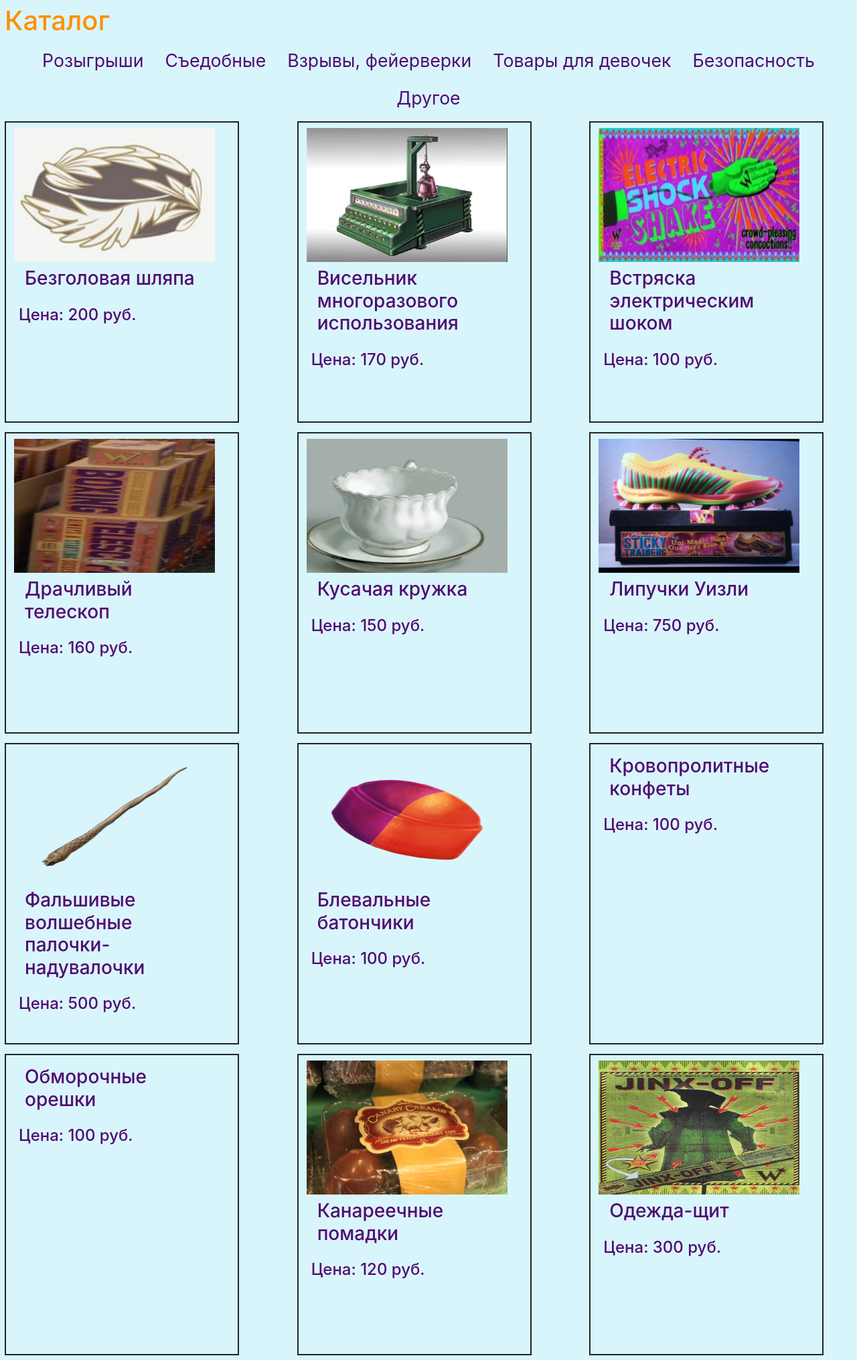
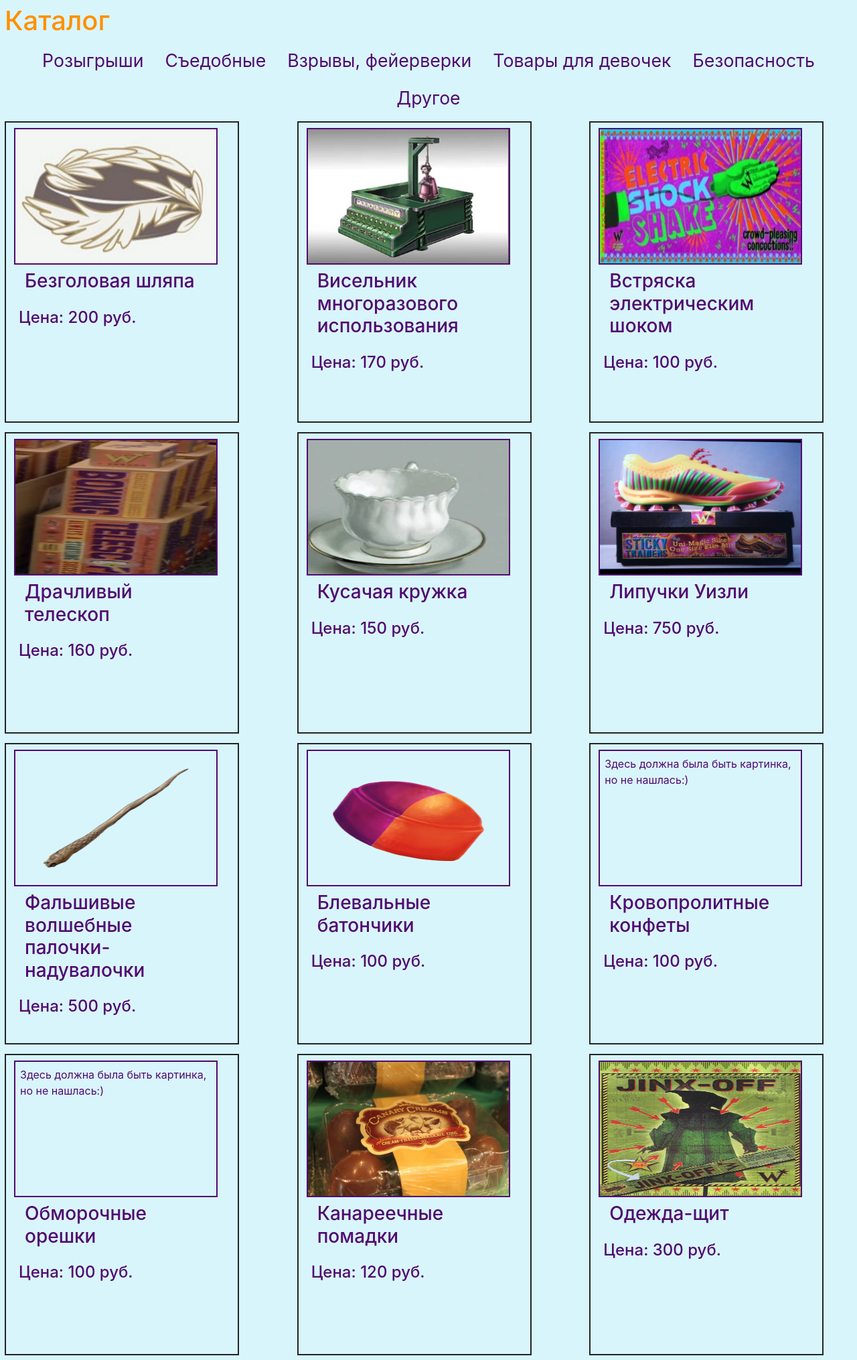
Before and after one commit to SvetaTaim/WEB_project, a Flask app: page /catalog in a window 1280 px wide. Shown: the part 188-2218 px from the top of the page at 67% size. Run offline with Flask 3, Linux system fonts and the light colour scheme; data comes from the database, SQL or seed files in the repository; some libraries are stand-ins or nearby versions.

Commit message:
Сделала карточки товара

```diff
--- a/static/css/style.css
+++ b/static/css/style.css
@@ -9,7 +9,7 @@
     border-radius: 5px;
     margin: 7px 7px 7px 7px;
 }
-.container1{
+.container-product{
     width: 350px;
     height: 450px;
     border: 2px solid;
@@ -51,7 +51,6 @@
 .big-text{
     color: #510B6F;
     font-size: 40pt;
-    margin: 7px 7px 7px 7px;
 }
 .big-container{
     border: 5px solid #E2081B;
@@ -59,3 +58,8 @@
     padding: 8px 12px;
     margin: 7px 7px 7px 7px;
 }
+.container-photo{
+    width: 304px;
+    height: 204px;
+    border: 2px solid #510B6F;
+}
--- a/templates/catalog.html
+++ b/templates/catalog.html
@@ -10,12 +10,15 @@
 <div class="row">
     {% for item in products%}
     <div class="col">
-        <div class="container1">
-            {% if item.photos %}
-            <a><img width="300" height="200" src={{ url_for('static', filename=item.photos.split(';')[0])}} alt="здесь
-                должна была быть картинка, но не нашлась"></a>
-            {% endif %}
-            <li class="nav"><a href=product/{{ item.id }} class="nav-link"><h3>{{item.title}}</h3></a></li>
+        <div class="container-product">
+            <div class="container-photo">
+                {% if item.photos %}
+                <a><img width="300" height="200" src={{ url_for('static', filename=item.photos.split(';')[0])}}></a>
+                {% else %}
+                <p class="purple-text">Здесь должна была быть картинка, но не нашлась:)</p>
+                {% endif %}
+            </div>
+            <li class="nav"><a href=/product/{{ item.id }} class="nav-link"><h3>{{item.title}}</h3></a></li>
             <h4 class="purple-text">Цена: {{item.cost}} руб.</h4>
             {% if current_user.is_authenticated %}
             <li class="nav"><a href=/buy/{{ item.id }} class="nav-link">В корзину</a></li>
```
Also changed, not shown: main.py (+4 -5 lines), static/Edible_Dark_Marks.jpg (added).
